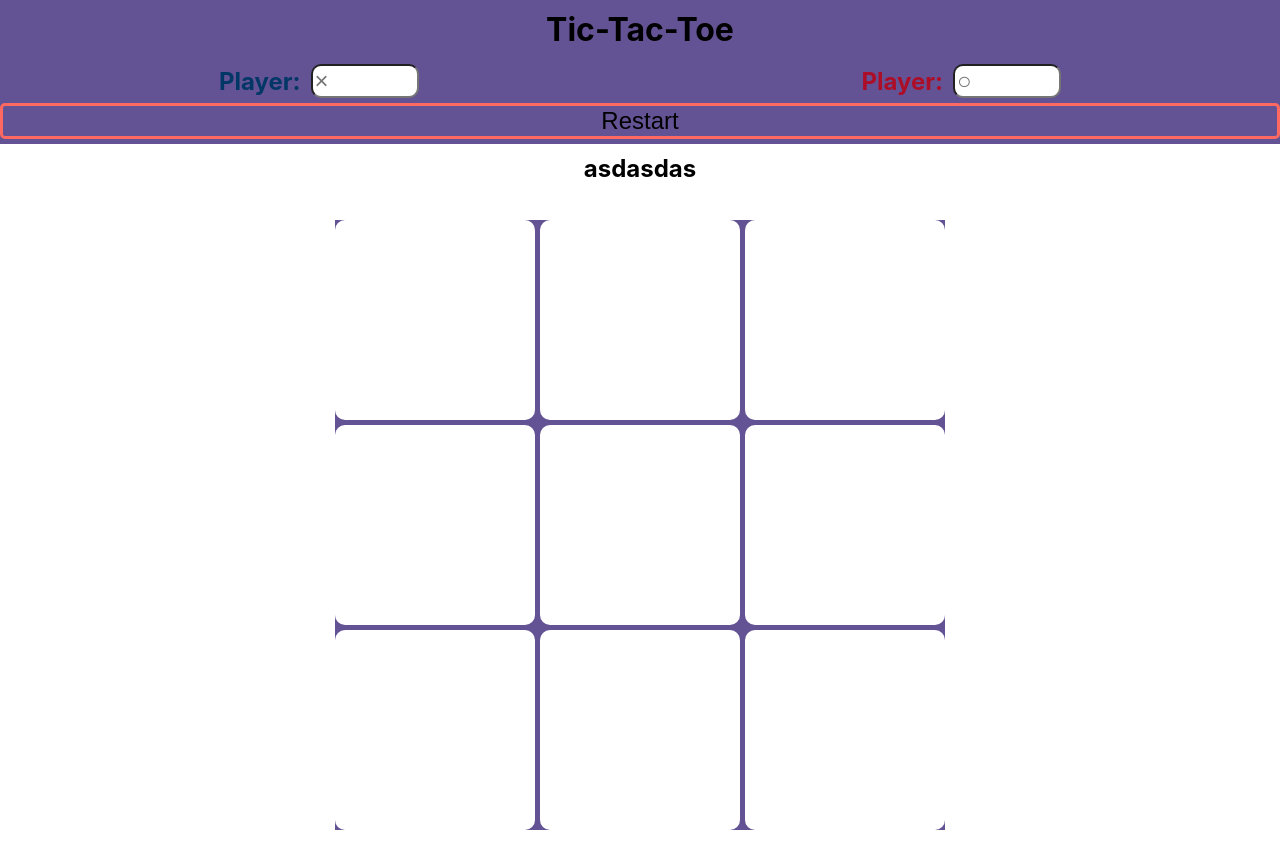
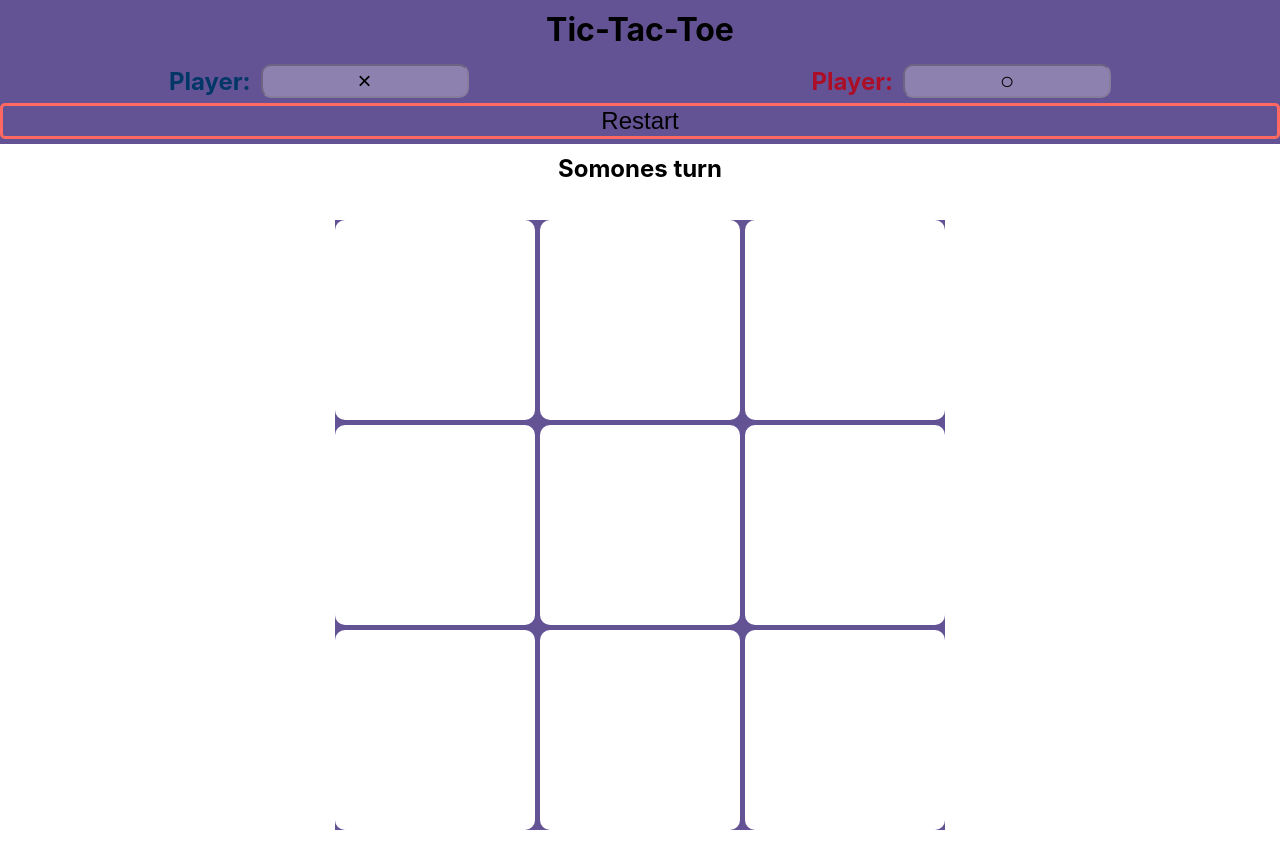
Before and after one commit to GrendonChow/tic-tac-toe, a plain HTML site: page index.html in a window 1280 px wide. Both pictures are taken after a click on the button "Start". Drawn offline with Linux system fonts and the light colour scheme.

Commit message:
changed style of name inputs

```diff
--- a/index.html
+++ b/index.html
@@ -13,11 +13,11 @@
         <h1>Tic-Tac-Toe</h1>
         <div class="player-container">
             <h2 id="player-one">Player: </h2>
-            <input id="player-one-name" placeholder="&times;">
+            <input id="player-one-name" placeholder="&times;" maxlength="15">
         </div>
         <div class="player-container">
             <h2 id="player-two">Player: </h2>
-            <input id="two" placeholder="&#9675;">
+            <input id="player-two-name" placeholder="&#9675;" maxlength="15">
         </div>
         <button id="start-button">Start</button>
     </div>
--- a/script.js
+++ b/script.js
@@ -20,28 +20,48 @@ const displayController = (() => {
     //do stuff
     const infoDisplay = document.getElementById("info-display");
     const nextTurn = () => infoDisplay.textContent = "Somones turn";
+    const clearBoard = () => console.log("CLEAR BOARD");
+    return{
+        nextTurn,
+        clearBoard,
+    };
 })();
 
 const gameController = (() =>{
     const mainBtn = document.getElementById("start-button");
-
     const playerOne = Player('x');
     const playerTwo = Player('o');
 
     mainBtn.onclick = () => {
+        const oneInput = document.getElementById("player-one-name");
+        const twoInput = document.getElementById("player-two-name");
         if(mainBtn.textContent == "Start")
         {
             mainBtn.setAttribute("id","restart-button");
             mainBtn.textContent = "Restart";
-            console.log("test");
-            const oneInput = document.getElementById("player-one-name");
-            const twoInput = document.getElementById("two");
+
+
+            if(oneInput.value == "")
+            {
+                console.log("ADSASD")
+                oneInput.value = "×";
+            }
+            if(twoInput.value == ""){
+                twoInput.value = "○";
+            }
+
             playerOne.setName(oneInput.value);
             playerTwo.setName(twoInput.value);
+            displayController.nextTurn();
+            oneInput.disabled = true;
+            twoInput.disabled = true;
         }
         else{
             mainBtn.setAttribute("id","start-button");
             mainBtn.textContent = "Start";
+            displayController.clearBoard();
+            oneInput.disabled = false;
+            twoInput.disabled = false;
         }
 
     }
--- a/style.css
+++ b/style.css
@@ -39,7 +39,8 @@ h1{
 input{
     font-size: 1.5em;
     border-radius: 10px;
-    width: 100px;
+    width: 200px;
+    text-align: center;
 }
 
 h2{
@@ -54,6 +55,9 @@ h2{
 #player-two{
     color: var(--color-seconary);
     margin:0;
+}
+#header input:disabled{
+    color: black;
 }
 
 #header button{
```
